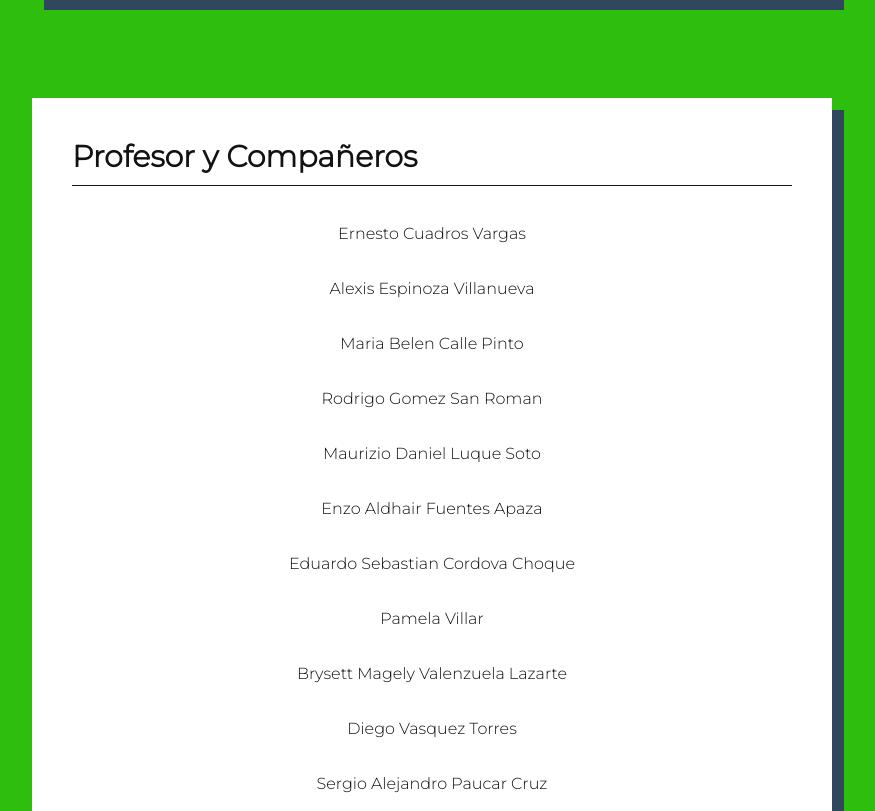
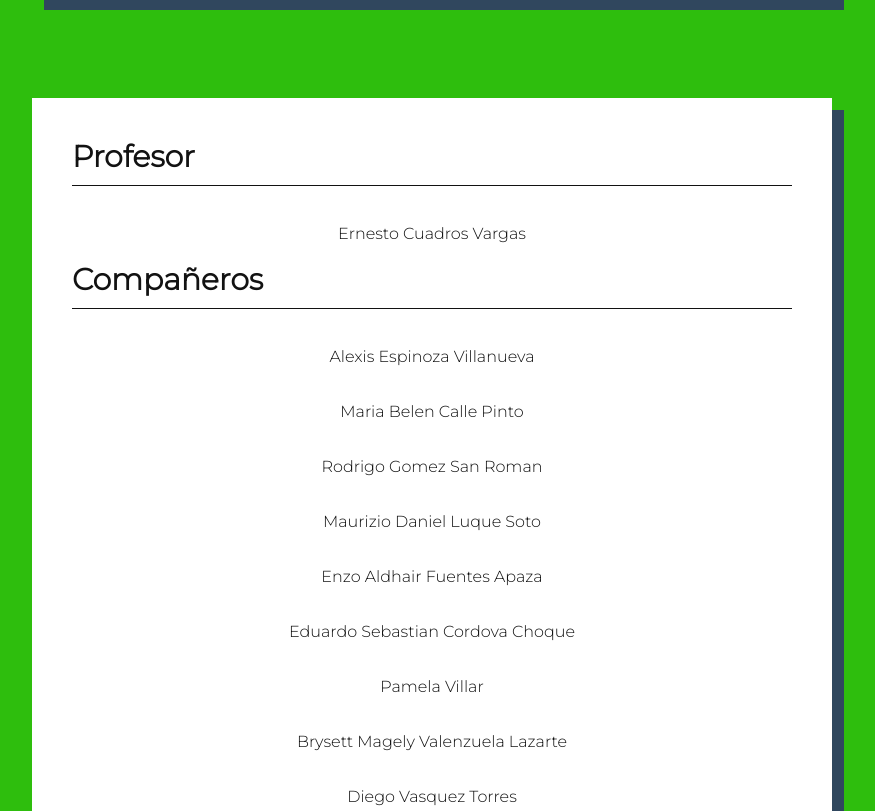
Before and after one commit to wag30/wag30.github.io, a plain HTML site: page index.html in a window 1280 px wide. Shown: the part 760-1571 px from the top of the page, without its empty margins (208-1083 px from the left). Drawn offline with Linux system fonts and the light colour scheme; files whose address does not match are found by name.

Commit message:
Actualizacio_2

```diff
--- a/index.html
+++ b/index.html
@@ -21,14 +21,17 @@
         <div class="contenedor">
             <h2>Un poco sobre mi</h2>
             <div>
-                <img src="C:\Users\Dagner Lupacca\Documents\website\ImagenPerfil\imagen pagina.jpg" alt="">
+                <img src="ImagenPerfil/imagen pagina.jpg" alt="">
                 <p>Hola Soy Dagner, estoy estudiando la carrera de Ciencia de la computacion en la Universidad Catolica San Pablo, tengo 17 años, en mis tiempos libres me gustaa hacer deporte, jugar videojuegos o salir a caminar.</p>
             </div>
         </div>
         <div class="contenedor c2">
-            <h2>Profesor y Compañeros</h2>
+            <h2>Profesor</h2>
             <div>
                 <a class="compañeros" target="_blank" href="https://ecuadros.blogspot.com/"> Ernesto Cuadros Vargas </a>
+            </div>
+            <h2>Compañeros</h2>
+            <div>
                 <a class="compañeros" target="_blank" href="https://alexisespinozavillanueva.netlify.app/">Alexis Espinoza Villanueva </a>
                 <a class="compañeros" target="_blank" href="https://mariabelencallepinto.netlify.app/">Maria Belen Calle Pinto </a>
                 <a class="compañeros" target="_blank" href="https://rodrygsr.github.io/hosting/">Rodrigo Gomez San Roman </a>
```
